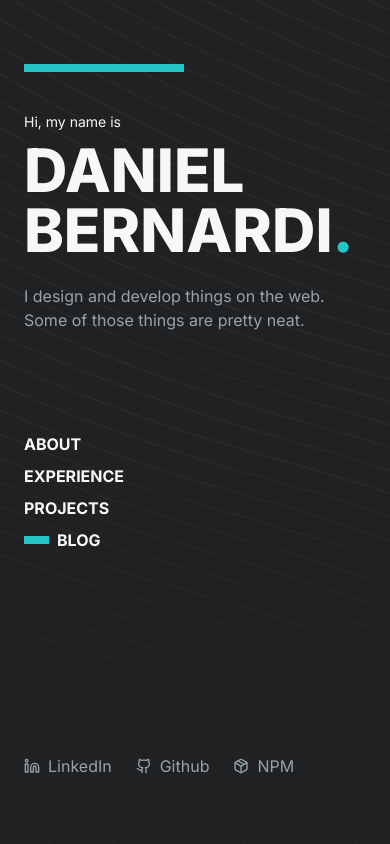
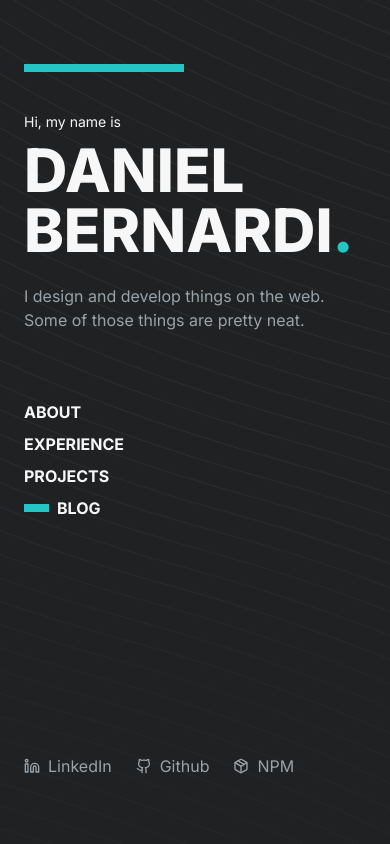
Before and after one commit to danbernardi/portfolio_2024, a Next.js app: page / in a window 390 px wide. Shown: the top 844 px of the page. Built offline with nearby package versions, Linux system fonts and the light colour scheme.

Commit message:
Tweaks landing page spacing

```diff
--- a/src/components/Sidenav/index.tsx
+++ b/src/components/Sidenav/index.tsx
@@ -33,7 +33,7 @@ const Sidenav = () => {
         <h1 className="text-6xl font-extrabold uppercase mb-6">Daniel Bernardi<span className="text-blue">.</span></h1>
         <p className="text-grey-light">I design and develop things on the web. Some of those things are pretty neat.</p>
 
-        <ul className="my-24 flex flex-col">
+        <ul className="my-16 md:my-24 flex flex-col">
           {links.map((link) => (
             <SidenavLink
               key={link.href}
```
